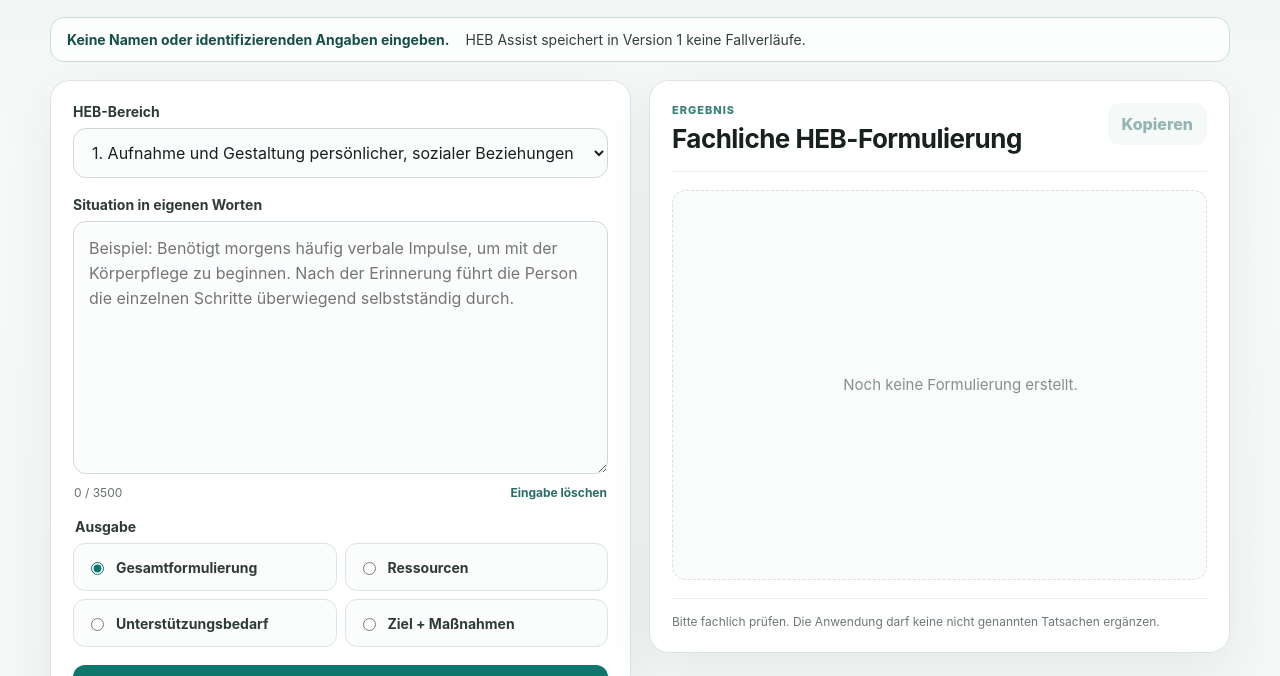
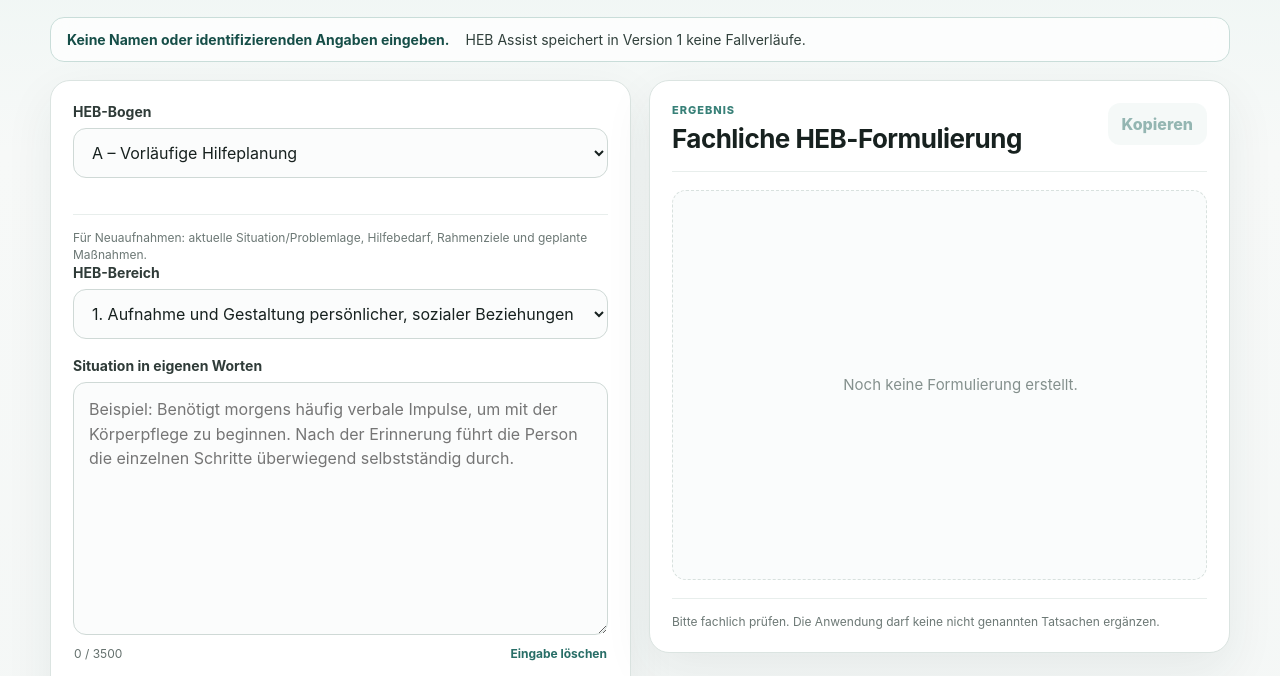
Before and after one commit to ys2mm422yb-max/HEB-Assist, a plain HTML site: page index.html in a window 1280 px wide. Shown: the part 108-784 px from the top of the page. Drawn offline with Linux system fonts and the light colour scheme.

Commit message:
Add HEB A B C workflow selection

```diff
--- a/index.html
+++ b/index.html
@@ -28,6 +28,14 @@
 
     <section class="workspace">
       <div class="panel input-panel">
+        <label for="reportType">HEB-Bogen</label>
+        <select id="reportType">
+          <option value="A">A – Vorläufige Hilfeplanung</option>
+          <option value="B">B – Entwicklungsbericht</option>
+          <option value="C">C – Abschlussbericht</option>
+        </select>
+        <p id="formHint" class="quality-note">Für Neuaufnahmen: aktuelle Situation/Problemlage, Hilfebedarf, Rahmenziele und geplante Maßnahmen.</p>
+
         <label for="area">HEB-Bereich</label>
         <select id="area">
           <option>1. Aufnahme und Gestaltung persönlicher, sozialer Beziehungen</option>
@@ -45,13 +53,8 @@
         </div>
 
         <fieldset>
-          <legend>Ausgabe</legend>
-          <div class="choice-grid">
-            <label><input type="radio" name="mode" value="complete" checked /> Gesamtformulierung</label>
-            <label><input type="radio" name="mode" value="resources" /> Ressourcen</label>
-            <label><input type="radio" name="mode" value="support" /> Unterstützungsbedarf</label>
-            <label><input type="radio" name="mode" value="goal" /> Ziel + Maßnahmen</label>
-          </div>
+          <legend>Ausgabe passend zum gewählten HEB-Bogen</legend>
+          <div id="choiceGrid" class="choice-grid"></div>
         </fieldset>
 
         <div id="privacyResult" class="privacy-result" hidden></div>
```
